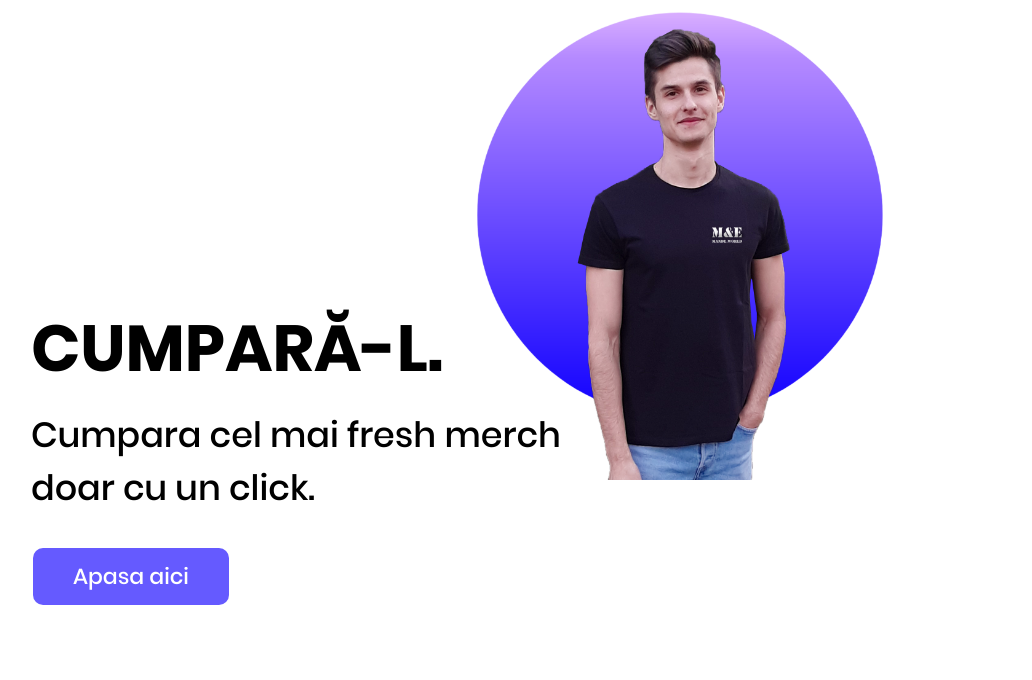
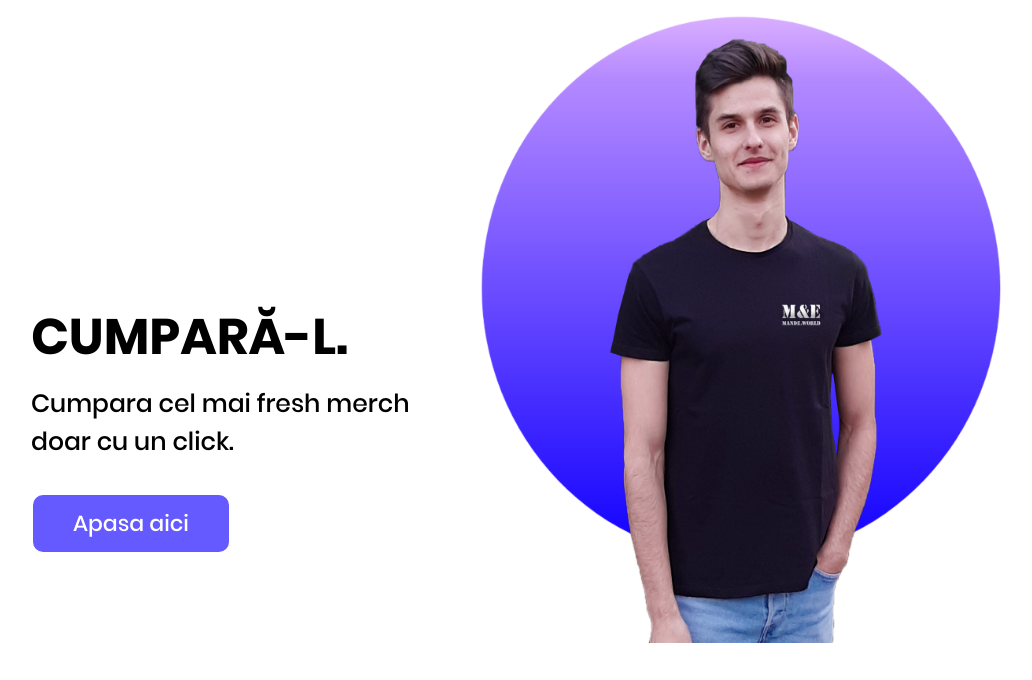
Before and after one commit to lazarelvis/shop, a PHP site: page / in a window 1280 px wide. Shown: the part 120-800 px from the top of the page, without its empty margins (179-1211 px from the left). Run offline with PHP 8.4, Linux system fonts and the light colour scheme; some libraries are stand-ins or nearby versions.

Commit message:
best 720p

```diff
--- a/style.css
+++ b/style.css
@@ -131,3 +131,18 @@ padding-top: 300px;
 .column2 img{
 	width: 100%;
 }
+
+@media only screen and (max-width: 1366px) {
+
+	.column2 img{
+		height: 643px;
+		width: 550px;
+	}
+	.column1 h1{
+		font-size: 50px;
+	}
+	.column1 p{
+		font-size: 25px;
+		width: 400px;
+	}
+}
```
